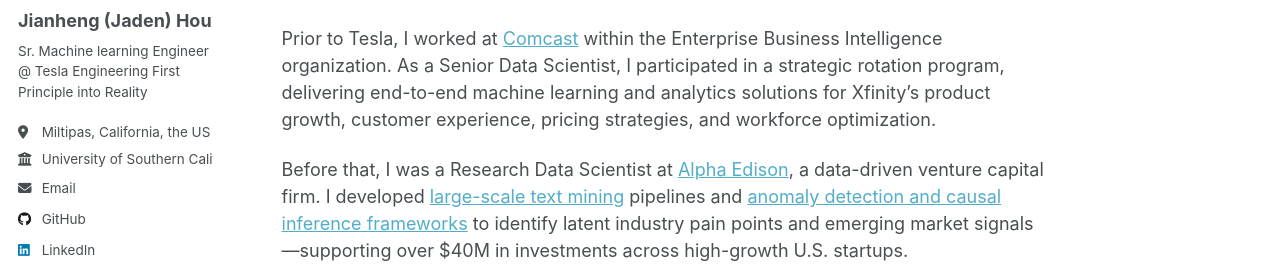
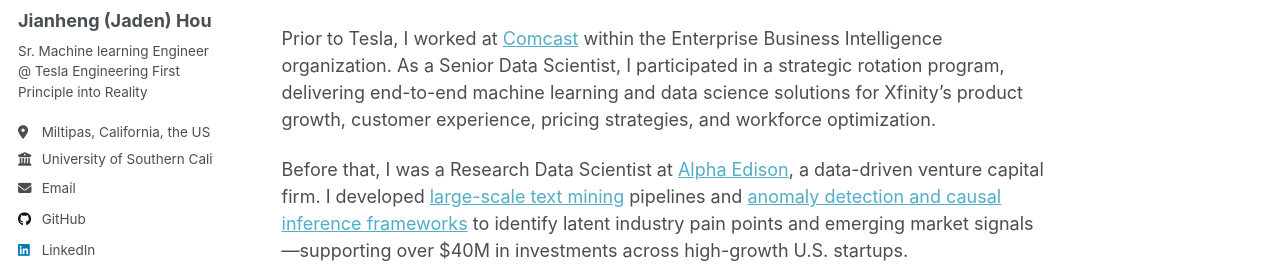
Before and after one commit to JianhengHou/JianhengHou.github.io, a Jekyll site: the page built from _pages/about.md, in a window 1280 px wide and 900 px high. Shown: the part 275-550 px from the top of the window. Built offline with Jekyll 4.4.1, drawn with Linux system fonts in a browser that asks for light colours.

Commit message:
Update about.md

```diff
--- a/_pages/about.md
+++ b/_pages/about.md
@@ -6,7 +6,7 @@ author_profile: true
 
 Hi, I’m currently a Senior Machine Learning Engineer at [Tesla](https://www.tesla.com/AI), where I lead initiatives in AI-powered smart automotive manufacturing. My work spans **Multimodal Models**, **AI Agents**, **Recommendation Systems**, **ML Infrastructure**, and **Data Science**—driving measurable impact across large-scale, high-stakes industrial workflows. In 2024, I was honored as one of the three most impactful contributors to Tesla Manufacturing.
 
-Prior to Tesla, I worked at [Comcast](https://www.xfinity.com/overview) within the Enterprise Business Intelligence organization. As a Senior Data Scientist, I participated in a strategic rotation program, delivering end-to-end machine learning and analytics solutions for Xfinity’s product growth, customer experience, pricing strategies, and workforce optimization.
+Prior to Tesla, I worked at [Comcast](https://www.xfinity.com/overview) within the Enterprise Business Intelligence organization. As a Senior Data Scientist, I participated in a strategic rotation program, delivering end-to-end machine learning and data science solutions for Xfinity’s product growth, customer experience, pricing strategies, and workforce optimization.
 
 Before that, I was a Research Data Scientist at [Alpha Edison](https://www.alphaedison.com/), a data-driven venture capital firm. I developed [large-scale text mining](https://jianhenghou.github.io/Medical-Sieve/) pipelines and [anomaly detection and causal inference frameworks](https://jianhenghou.github.io/consumption-tracking-and-causal-analysis/) to identify latent industry pain points and emerging market signals—supporting over $40M in investments across high-growth U.S. startups.
 
```
